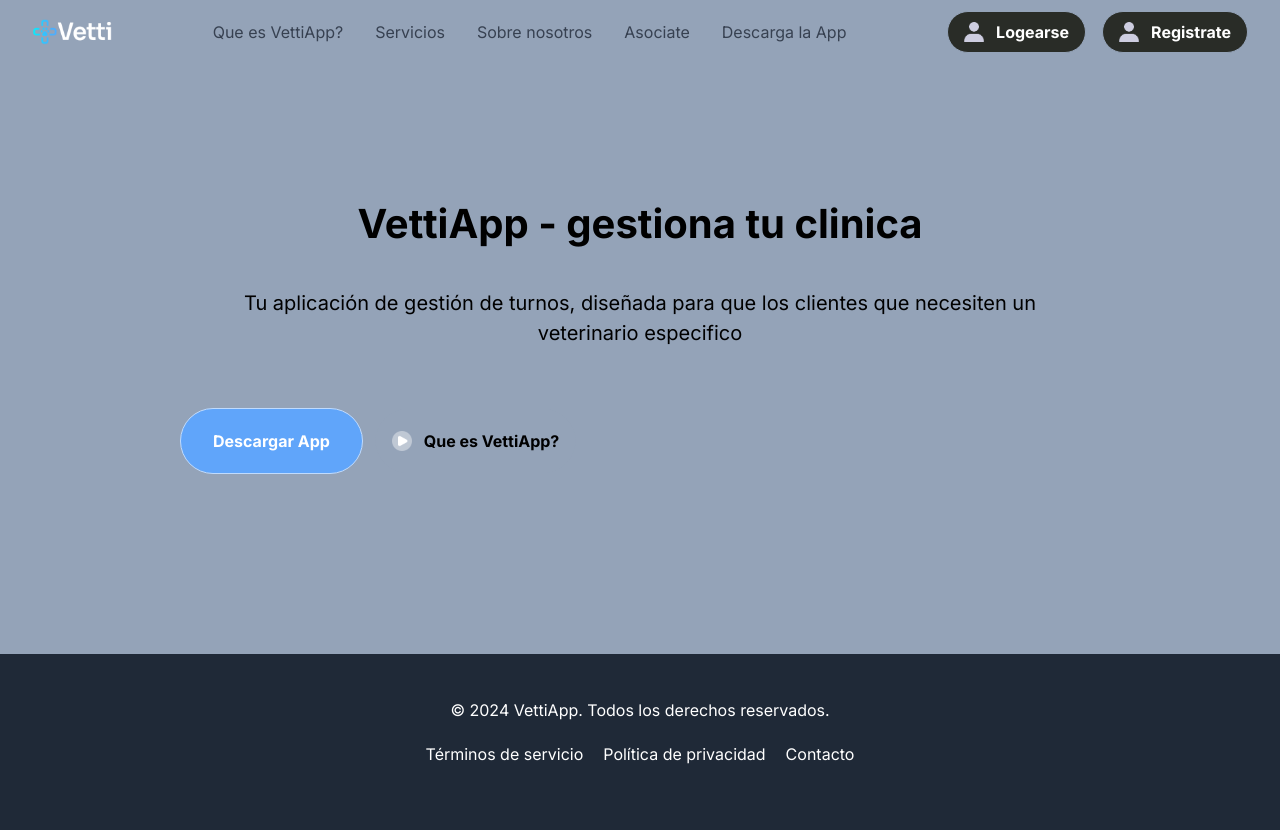
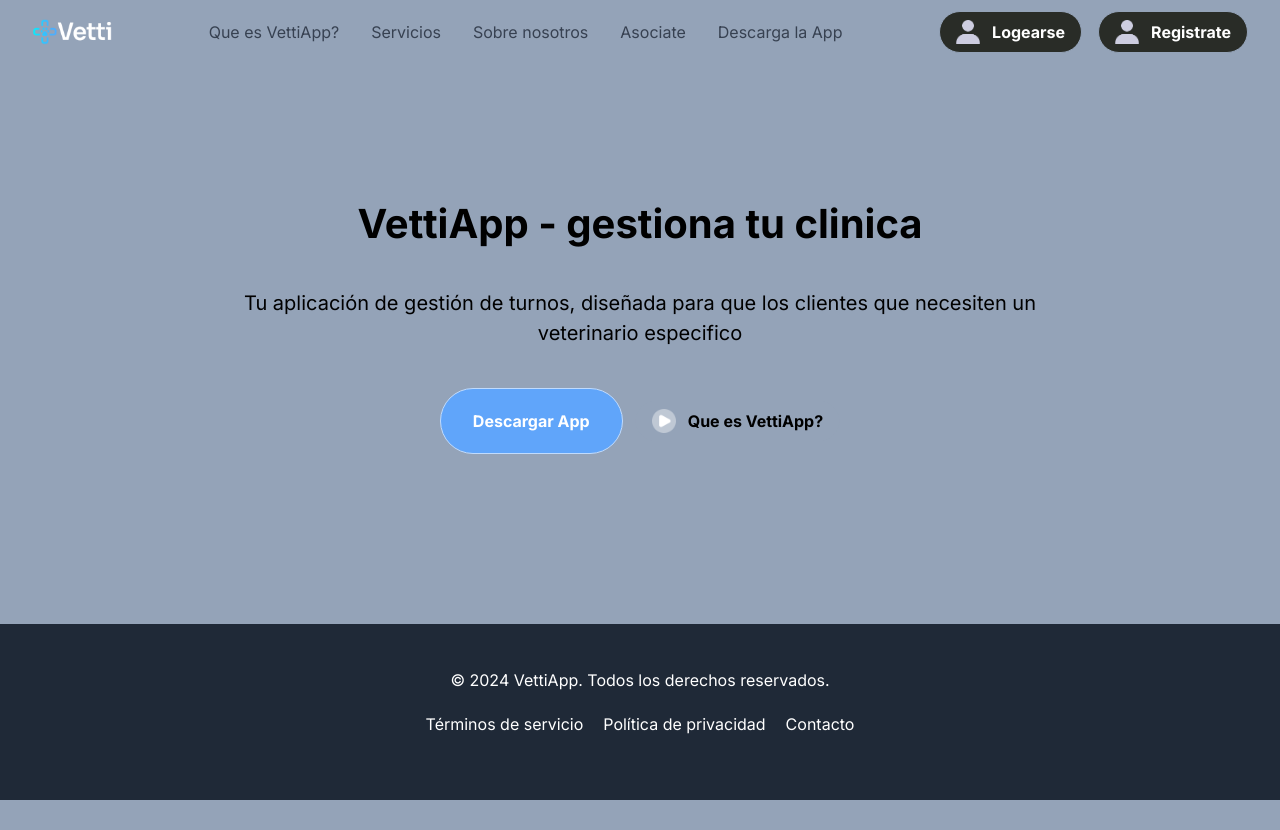
Before and after one commit to martinnCasti/vettiApp-web, a Next.js app: page / in a window 1280 px wide. After the commit the page ends 800 px from the top, so only its background shows below. Built offline with nearby package versions, Linux system fonts and the light colour scheme.

Commit message:
se corrijen errores de diseño

```diff
--- a/app/page.tsx
+++ b/app/page.tsx
@@ -3,17 +3,17 @@ import React from "react";
 
 const Home = () => {
   return (
-    <section className="max-container padding-container gap-20 py-10 pb-32 md:gap-28 lg:p-40 ">
-      <div className="main-container text-wrap ">
-        <h1 className="bold-20 align aling-center lg:bold-40 text-center">
+    <section className="max-container padding-container gap-20 py-10 pb-32 md:gap-28 lg:p-40">
+      <div className="main-container text-wrap">
+        <h1 className="bold-20 align text-center lg:bold-40">
           VettiApp - gestiona tu clinica
         </h1>
-        <p className="text-center py-10 px-20 regular-20">
+        <p className="text-center py-10 px-4 md:px-20 regular-20">
           Tu aplicación de gestión de turnos, diseñada para que los clientes que
           necesiten un veterinario especifico
         </p>
       </div>
-      <div className="flex flex-col w-full ml-5 py-5 gap-3 sm:flex-row">
+      <div className="flex flex-col items-center w-full gap-3 sm:flex-row sm:justify-center px-4">
         <Button type="button" title="Descargar App" variant="btn_blue" />
         <Button
           type="button"
--- a/app/signup/page.tsx
+++ b/app/signup/page.tsx
@@ -278,7 +278,7 @@ const SignUp = () => {
           <button
             type="submit"
             disabled={isLoading}
-            className={`w-full bg-indigo-500 text-white font-bold py-2 px-4 rounded-lg hover:bg-indigo-600 focus:outline-none focus:ring-2 focus:ring-indigo-500 ${
+            className={`w-full bg-blue-500 text-white font-bold py-2 px-4 rounded-lg hover:bg-blue-600 focus:outline-none focus:ring-2 focus:ring-blue-500 transition duration-200 ${
               isLoading ? "opacity-50 cursor-not-allowed" : ""
             }`}
           >
@@ -289,7 +289,7 @@ const SignUp = () => {
           Ya tenés cuenta?{" "}
           <Link
             href="/login"
-            className="text-indigo-600 hover:text-indigo-800 font-medium"
+            className="text-blue-500 hover:text-blue-600 font-medium"
           >
             Iniciá sesión
           </Link>
--- a/components/Button.tsx
+++ b/components/Button.tsx
@@ -1,29 +1,62 @@
 import Image from "next/image";
+import Link from "next/link";
+import { ButtonHTMLAttributes } from "react";
 
-type ButtonProps = {
+interface ButtonProps extends ButtonHTMLAttributes<HTMLButtonElement> {
   type: "button" | "submit";
   title: string;
   icon?: string;
   variant: string;
   href?: string;
-};
+  onClick?: () => void;
+  fullWidth?: boolean;
+}
 
-const Button = ({ type, title, icon, variant, href }: ButtonProps) => {
-  return href ? (
-    <a
-      href={href}
-      className={`flexCenter gap-3 rounded-full border ${variant}`}
-    >
-      {icon && <Image src={icon} alt={title} width={20} height={20} />}
-      <label className="bold-16 whitespace-nowrap">{title}</label>
-    </a>
-  ) : (
-    <button
-      className={`flexCenter gap-3 rounded-full border ${variant}`}
-      type={type}
-    >
-      {icon && <Image src={icon} alt={title} width={20} height={20} />}
-      <label className="bold-16 whitespace-nowrap">{title}</label>
+const Button = ({
+  type,
+  title,
+  icon,
+  variant,
+  href,
+  onClick,
+  fullWidth = false,
+  ...props
+}: ButtonProps) => {
+  const baseClasses = "flexCenter gap-3 rounded-full border";
+  const widthClass = fullWidth ? "w-full" : "";
+  const buttonClasses = `${baseClasses} ${variant} ${widthClass}`;
+
+  if (href) {
+    return (
+      <Link href={href} className={buttonClasses} onClick={onClick}>
+        {icon && (
+          <Image
+            src={icon}
+            alt={title}
+            width={24}
+            height={24}
+            className="object-contain"
+          />
+        )}
+        <span className="bold-16 whitespace-nowrap cursor-pointer">
+          {title}
+        </span>
+      </Link>
+    );
+  }
+
+  return (
+    <button type={type} className={buttonClasses} onClick={onClick} {...props}>
+      {icon && (
+        <Image
+          src={icon}
+          alt={title}
+          width={24}
+          height={24}
+          className="object-contain"
+        />
+      )}
+      <span className="bold-16 whitespace-nowrap cursor-pointer">{title}</span>
     </button>
   );
 };
--- a/components/Navbar.tsx
+++ b/components/Navbar.tsx
@@ -1,16 +1,59 @@
 import { NAV_LINKS } from "@/constants";
 import Image from "next/image";
 import Link from "next/link";
-import React from "react";
+import React, { useState, useEffect } from "react";
 import Button from "./Button";
 
 const Navbar = () => {
+  const [isMenuOpen, setIsMenuOpen] = useState(false);
+
+  const toggleMenu = () => {
+    setIsMenuOpen(!isMenuOpen);
+  };
+
+  // Cerrar el menú cuando se hace clic en cualquier lugar
+  useEffect(() => {
+    const handleClickOutside = (event: MouseEvent) => {
+      if (isMenuOpen) {
+        const menu = document.getElementById("mobile-menu");
+        const hamburgerButton = document.getElementById("hamburger-button");
+
+        // Si el clic no fue en el menú ni en el botón hamburguesa, cerrar el menú
+        if (
+          menu &&
+          hamburgerButton &&
+          !menu.contains(event.target as Node) &&
+          !hamburgerButton.contains(event.target as Node)
+        ) {
+          setIsMenuOpen(false);
+        }
+      }
+    };
+
+    document.addEventListener("mousedown", handleClickOutside);
+    return () => document.removeEventListener("mousedown", handleClickOutside);
+  }, [isMenuOpen]);
+
+  // Prevenir scroll cuando el menú está abierto
+  useEffect(() => {
+    document.body.style.overflow = isMenuOpen ? "hidden" : "unset";
+    return () => {
+      document.body.style.overflow = "unset";
+    };
+  }, [isMenuOpen]);
+
   return (
     <nav className="w-full fixed top-0 z-30 bg-slate-400">
       <div className="max-w-7xl mx-auto px-4 sm:px-6 lg:px-8">
+        {/* Navbar principal */}
         <div className="flex items-center justify-between h-16">
+          {/* Logo */}
           <div className="flex items-center">
-            <Link href="/" className="flex-shrink-0">
+            <Link
+              href="/"
+              className="flex-shrink-0"
+              onClick={() => setIsMenuOpen(false)}
+            >
               <div className="w-[80px] h-[69px] relative">
                 <Image
                   src="/logo.png"
@@ -22,6 +65,7 @@ const Navbar = () => {
             </Link>
           </div>
 
+          {/* Links de navegación desktop */}
           <div className="hidden lg:flex items-center justify-center flex-1">
             <ul className="flex space-x-8">
               {NAV_LINKS.map((link) => (
@@ -29,6 +73,7 @@ const Navbar = () => {
                   href={link.href}
                   key={link.key}
                   className="text-gray-700 hover:text-gray-900 flexCenter transition-all hover:font-bold"
+                  onClick={() => setIsMenuOpen(false)}
                 >
                   {link.label}
                 </Link>
@@ -36,6 +81,7 @@ const Navbar = () => {
             </ul>
           </div>
 
+          {/* Botones desktop */}
           <div className="hidden lg:flex items-center space-x-4">
             <Button
               type="button"
@@ -43,6 +89,7 @@ const Navbar = () => {
               icon="/profile.png"
               variant="btn_dark_green"
               href="/login"
+              onClick={() => setIsMenuOpen(false)}
             />
             <Button
               type="button"
@@ -50,17 +97,78 @@ const Navbar = () => {
               icon="/profile.png"
               variant="btn_dark_green"
               href="/signup"
+              onClick={() => setIsMenuOpen(false)}
             />
           </div>
 
-          <div className="lg:hidden">
+          {/* Botón hamburguesa */}
+          <button
+            id="hamburger-button"
+            onClick={toggleMenu}
+            className="lg:hidden p-2 rounded-md focus:outline-none focus:ring-2 focus:ring-inset focus:ring-white"
+            aria-expanded={isMenuOpen}
+            aria-label="Toggle menu"
+          >
             <Image
               src="/menu.svg"
               alt="menu"
               width={32}
               height={32}
-              className="cursor-pointer"
+              className="cursor-pointer transition-transform duration-200 ease-in-out"
+              style={{ transform: isMenuOpen ? "rotate(90deg)" : "rotate(0)" }}
             />
+          </button>
+        </div>
+
+        {/* Menú móvil */}
+        <div
+          id="mobile-menu"
+          className={`
+            lg:hidden fixed inset-0 top-16 bg-slate-400
+            transform transition-all duration-300 ease-in-out
+            ${
+              isMenuOpen
+                ? "translate-x-0 opacity-100"
+                : "translate-x-full opacity-0"
+            }
+          `}
+        >
+          <div className="px-4 pt-4 pb-6 space-y-4">
+            {/* Links de navegación móvil */}
+            <div className="space-y-2">
+              {NAV_LINKS.map((link) => (
+                <Link
+                  href={link.href}
+                  key={link.key}
+                  className="block px-3 py-2 text-gray-700 hover:text-gray-900 hover:bg-gray-300 rounded-md"
+                  onClick={() => setIsMenuOpen(false)}
+                >
+                  {link.label}
+                </Link>
+              ))}
+            </div>
+
+            {/* Botones móvil */}
+            <div className="space-y-2 pt-4">
+              <Button
+                type="button"
+                title="Logearse"
+                icon="/profile.png"
+                variant="btn_dark_green"
+                href="/login"
+                fullWidth
+                onClick={() => setIsMenuOpen(false)}
+              />
+              <Button
+                type="button"
+                title="Registrate"
+                icon="/profile.png"
+                variant="btn_dark_green"
+                href="/signup"
+                fullWidth
+                onClick={() => setIsMenuOpen(false)}
+              />
+            </div>
           </div>
         </div>
       </div>
```
